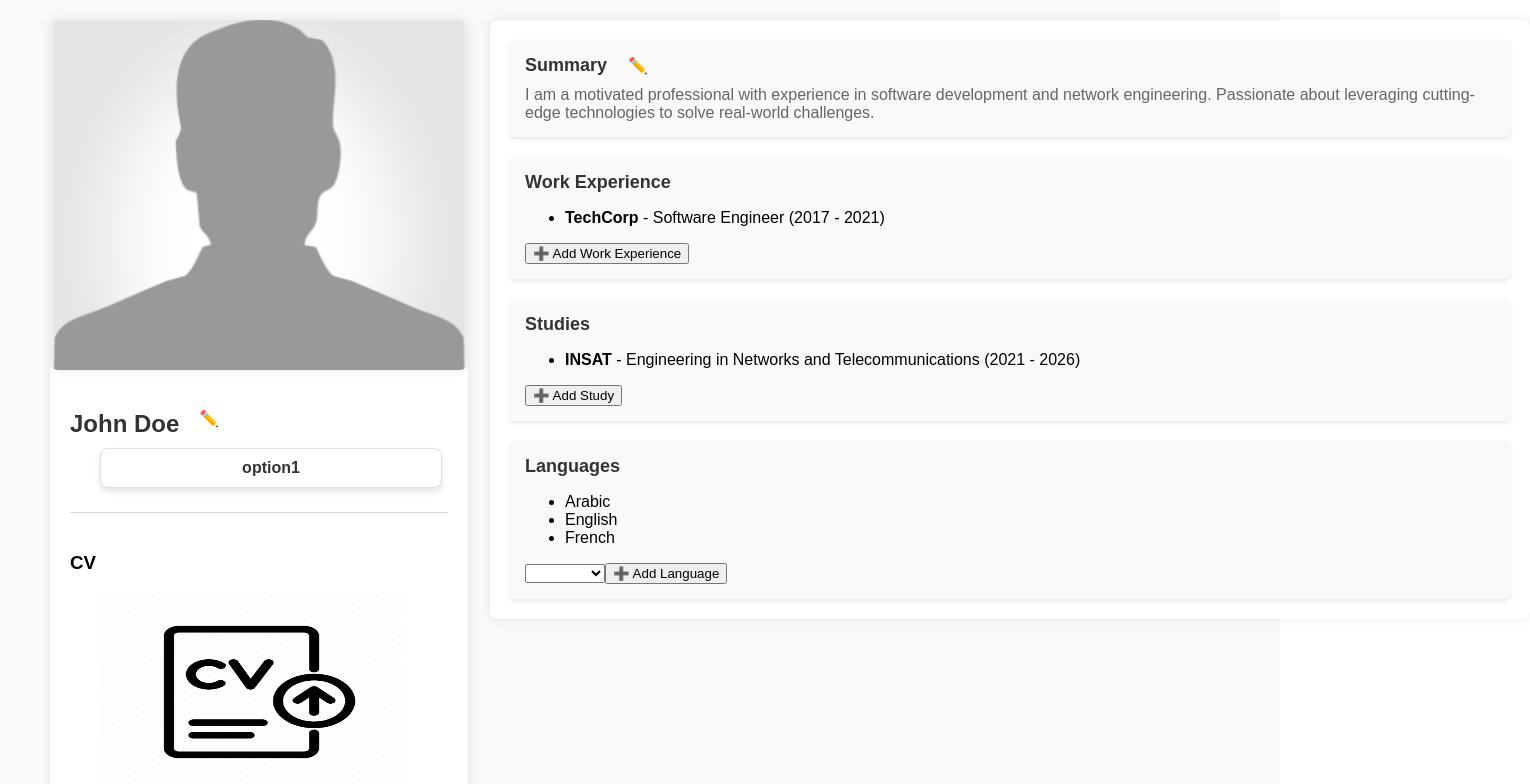
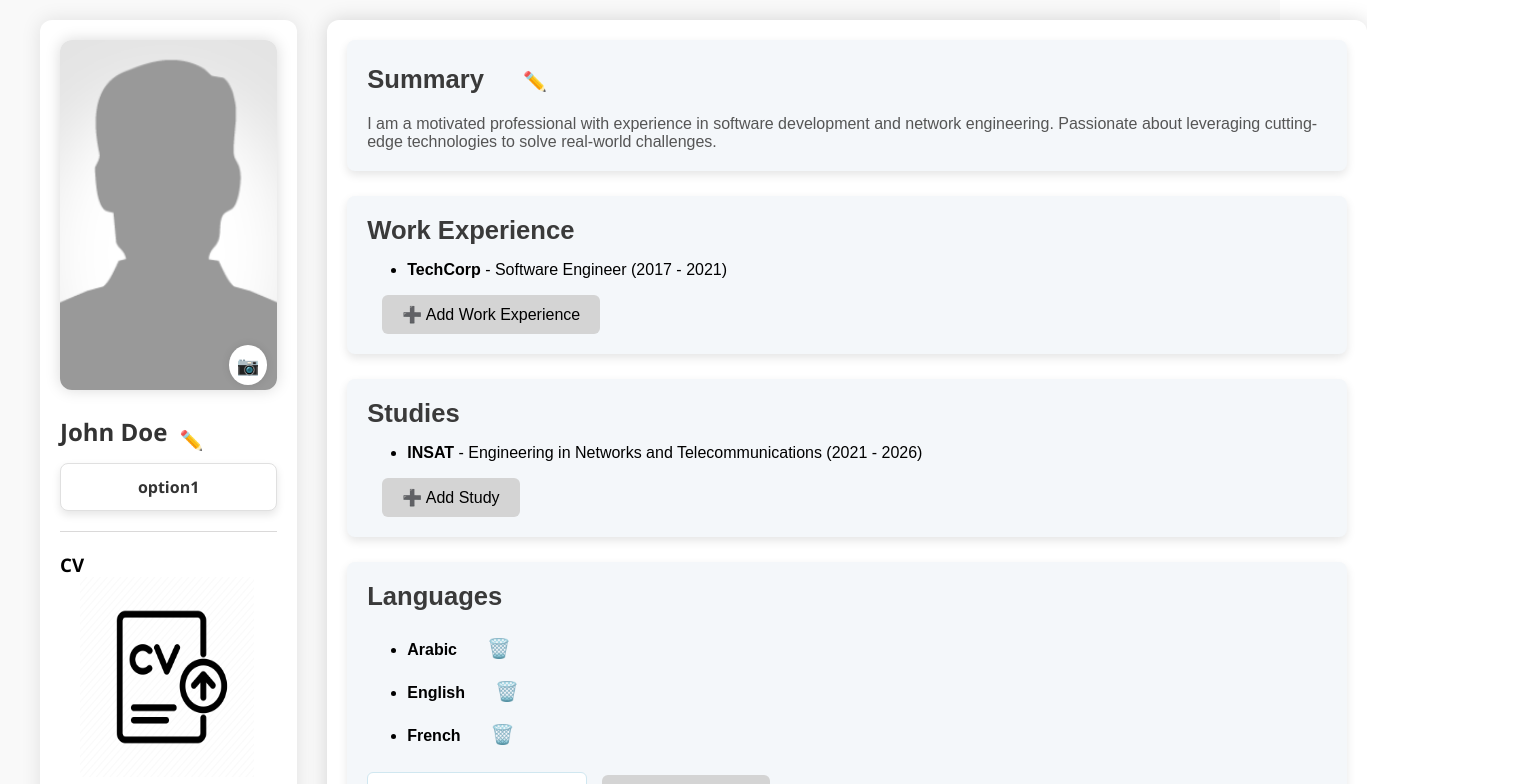
Before and after one commit to mo-hamedaziz/job-fusion-ui, an Angular app: page /profile in a window 1280 px wide. Shown: the top 784 px of the page, 1530 px wide, since content can reach past the window. Built offline with nearby package versions, Linux system fonts and the light colour scheme.

Commit message:
profile service 2

```diff
--- a/src/app/profile/profile-main/profile-main.component.css
+++ b/src/app/profile/profile-main/profile-main.component.css
@@ -1,60 +1,87 @@
+/* Main Content */
 .main-content {
   width: 1000px;
   background-color: #ffffff;
   padding: 20px;
-  box-shadow: 0 0 10px rgba(0, 0, 0, 0.1);
-  border-radius: 8px;
+  box-shadow: 0 0 20px rgba(0, 0, 0, 0.15); /* Enhanced shadow */
+  border-radius: 12px;
   margin-left: 50px;
+  transition: all 0.3s ease-in-out;
 }
 
+/* Hover effect for main content */
+.main-content:hover {
+  box-shadow: 0 0 25px rgba(0, 0, 0, 0.2); /* More prominent shadow on hover */
+}
+
+/* Summary */
 .summary {
   display: flex;
   flex-direction: column;
-  gap: 20px;
+  gap: 25px;
 }
 
+/* Summary Item */
 .summary-item {
-  background-color: #f9f9f9;
-  padding: 15px;
-  border-radius: 5px;
-  box-shadow: 0 2px 4px rgba(0, 0, 0, 0.1);
+  background-color: #f4f7fa; /* Softer background */
+  padding: 20px;
+  border-radius: 8px;
+  box-shadow: 0 4px 10px rgba(0, 0, 0, 0.1); /* Subtle shadow */
+  transition: all 0.3s ease;
 }
 
-.summary-item h3 {
-  margin: 0 0 10px 0;
-  color: #333;
-  font-size: 18px;
+/* Hover effect for summary items */
+.summary-item:hover {
+  box-shadow: 0 6px 15px rgba(0, 0, 0, 0.3);
 }
 
+/* Summary Item Heading */
+.summary-item h3 {
+  margin: 0 0 12px 0;
+  color: #3a3a3a;
+  font-size: 1.6rem;
+  font-weight: bold;
+}
+
+/* Paragraph text */
 .summary-item p {
   margin: 0;
-  color: #666;
+  color: #555;
   white-space: pre-wrap;
+  font-size: 1rem;
 }
 
+/* Add Form */
 .add-form {
   display: flex;
   flex-direction: column;
-  gap: 10px;
-  background-color: #f4f4f4;
-  padding: 15px;
-  border: 1px solid #ccc;
-  border-radius: 5px;
+  gap: 15px;
+  background-color: #e9f5ff; /* Light blue for a calming effect */
+  padding: 20px;
+  border: 1px solid #d0e7f0;
+  border-radius: 8px;
 }
 
 .add-form label {
   display: flex;
   flex-direction: column;
-  font-size: 14px;
+  font-size: 1rem;
   color: #333;
+  font-weight: 600;
 }
 
 .add-form input {
-  border: 1px solid #ccc;
-  border-radius: 4px;
-  padding: 8px;
-  font-size: 14px;
+  border: 1px solid #d0e7f0;
+  border-radius: 6px;
+  padding: 10px;
+  font-size: 1rem;
   margin-top: 5px;
+  transition: all 0.2s ease-in-out;
+}
+
+.add-form input:focus {
+  border-color: #007bff; /* Blue highlight on focus */
+  box-shadow: 0 0 5px rgba(0, 123, 255, 0.5);
 }
 
 .add-form button {
@@ -62,48 +89,129 @@
   background-color: #007bff;
   color: white;
   border: none;
-  padding: 8px 12px;
-  border-radius: 4px;
+  padding: 10px 15px;
+  border-radius: 6px;
   cursor: pointer;
-  font-size: 14px;
+  font-size: 1rem;
+  transition: background-color 0.3s ease;
 }
 
 .add-form button:hover {
-  background-color: #0056b3;
+  background-color: #0056b3; /* Darker blue for hover effect */
 }
 
+/* Edit Button */
 .edit-button {
   background: none;
   border: none;
   cursor: pointer;
-  font-size: 16px;
-  margin-left: 10px;
+  font-size: 1.2rem;
+  margin-left: 12px;
+  color: #007bff;
+  transition: color 0.3s ease;
 }
 
 .edit-button:hover {
-  color: #007bff;
+  color: #0056b3;
 }
 
+/* Edit Textarea */
 .edit-textarea {
   width: 100%;
-  height: 80px;
-  margin: 10px 0;
-  font-size: 16px;
-  padding: 8px;
+  height: 100px;
+  margin: 12px 0;
+  font-size: 1rem;
+  padding: 12px;
   border: 1px solid #ccc;
-  border-radius: 4px;
+  border-radius: 8px;
+  transition: border-color 0.3s ease;
 }
 
+.edit-textarea:focus {
+  border-color: #007bff;
+  box-shadow: 0 0 5px rgba(0, 123, 255, 0.5);
+}
+
+/* Save Button */
 .save-button {
   background-color: #28a745;
   color: white;
   border: none;
-  padding: 8px 12px;
-  border-radius: 4px;
+  padding: 10px 15px;
+  border-radius: 6px;
   cursor: pointer;
-  font-size: 14px;
+  font-size: 1rem;
+  transition: background-color 0.3s ease;
 }
 
 .save-button:hover {
-  background-color: #218838;
+  background-color: #218838; /* Darker green on hover */
 }
+
+/* Add Work Experience & Add Study Button */
+button {
+  background-color: #ff7f50; /* Coral button for action */
+  color: white;
+  border: none;
+  padding: 10px 20px;
+  border-radius: 6px;
+  cursor: pointer;
+  font-size: 1rem;
+  transition: background-color 0.3s ease;
+}
+
+button:hover {
+  background-color: #b387b7; /* Darker coral on hover */
+}
+
+/* Select Dropdown for Languages */
+select {
+  padding: 12px;
+  border-radius: 6px;
+  border: 1px solid #d0e7f0;
+  font-size: 1rem;
+  color: #333;
+  background-color: #ffffff;
+  transition: border-color 0.3s ease;
+}
+
+select:focus {
+  border-color: #007bff;
+  box-shadow: 0 0 5px rgba(0, 123, 255, 0.5);
+}
+
+option {
+  font-size: 1rem;
+  padding: 8px;
+}
+
+/* Language Add Button */
+button {
+  background-color: #d4d4d4;
+  color: black;
+  border: none;
+  padding: 10px 20px;
+  border-radius: 6px;
+  cursor: pointer;
+  font-size: 1rem;
+  margin-left: 15px;
+}
+
+button:hover {
+  background-color: #b387b7;
+}
+
+/* Delete Language Button */
+.delete-language-button {
+  background: none;
+  border: none;
+  cursor: pointer;
+  font-size: 1.2rem;
+  color: #ff4c4c;
+  margin-left: 10px;
+  transition: color 0.3s ease;
+}
+
+.delete-language-button:hover {
+  color: #cc0000; /* Red color on hover */
+}
--- a/src/app/profile/profile-main/profile-main.component.html
+++ b/src/app/profile/profile-main/profile-main.component.html
@@ -59,19 +59,28 @@
     </div>
 
     <!-- Languages Section -->
+    <!-- Languages Section -->
 <div class="summary-item">
   <h3>Languages</h3>
 
   <ul>
-        <li *ngFor="let language of mainData.Languages">{{ language }}</li>
+    <li *ngFor="let language of mainData.Languages">
+      <strong>{{ language }}</strong>
+      <button class="delete-language-button" (click)="deleteLanguage(language)">
+        🗑️
+      </button>
+    </li>
   </ul>
+
   <!-- Languages Dropdown -->
   <div>
     <select [(ngModel)]="selectedLanguage" (change)="onLanguageChange()">
-          <option aria-placeholder="Select new Language" *ngFor="let language of availableLanguages" [value]="language">{{ language }}</option>
+      <option value="" disabled selected>Select another language</option>
+      <option *ngFor="let language of availableLanguages" [value]="language">{{ language }}</option>
     </select>
     <button (click)="addLanguage()">➕ Add Language</button>
   </div>
 </div>
+
   </section>
 </main>
--- a/src/app/profile/profile-main/profile-main.component.ts
+++ b/src/app/profile/profile-main/profile-main.component.ts
@@ -122,4 +122,21 @@ export class ProfileMainComponent {
   onLanguageChange() {
     // Handle any additional actions when the language changes if needed
   }
+  // Delete a language
+deleteLanguage(language: string) {
+  const index = this.mainData.Languages.indexOf(language);
+  if (index !== -1) {
+    this.mainData.Languages.splice(index, 1); // Remove the language from the list
+    // Optionally, notify the server to update the profile with the new languages list
+    this.profileService.deleteLanguage(language).subscribe({
+      next: (response) => {
+        console.log('Language deleted:', response);
+      },
+      error: (err) => {
+        console.error('Error deleting language:', err);
+      },
+    });
+  }
 }
+
+}
--- a/src/app/profile/profile-sidebar/profile-sidebar.component.css
+++ b/src/app/profile/profile-sidebar/profile-sidebar.component.css
@@ -1,188 +1,208 @@
-.user-avatar {
-    text-align: center;
-    margin-bottom: 20px;
-    width: 100%;
+/* General Styles */
+* {
+  box-sizing: border-box;
+  margin: 0;
   padding: 0;
-    margin: 0;
-  }
-  .user-avatar img {
-    width: 100%; /* Fill the width of the aside */
-    height: 350px; /* Fixed height */
-    object-fit: cover; /* Ensure the image scales properly */
-    box-shadow: 0 0 10px rgba(0, 0, 0, 0.1); /* Add a subtle shadow */
-    border-radius: 8px; /* Optional: Add rounded corners */
-    display: block; /* Remove any inline spacing */
+  font-family: 'Segoe UI', Tahoma, Geneva, Verdana, sans-serif;
 }
 
 /* Sidebar */
 .sidebar {
-    width: 90%;
+  width: 100%;
   background-color: #ffffff;
-    padding: 20px; /* Add padding to the sidebar */
-    box-shadow: 0 0 10px rgba(0, 0, 0, 0.1);
-    border-radius: 8px;
-    margin-left: 30px;
+  padding: 20px;
+  box-shadow: 0 0 20px rgba(0, 0, 0, 0.1);
+  border-radius: 12px;
+  margin-left: 20px;
   margin-right: 20px;
-    overflow: hidden; /* Ensure no overflow issues */
+  overflow: hidden;
+  transition: all 0.3s ease-in-out;
 }
 
-  /* Remove padding for the user-avatar container only */
-  .sidebar .user-avatar {
-    margin: -20px -20px 20px -20px; /* Counteract the sidebar padding */
-    width: calc(100% + 40px); /* Expand to fill the full width */
+/* Sidebar Hover Effect */
+.sidebar:hover {
+  box-shadow: 0 4px 20px rgba(0, 0, 0, 0.2);
 }
 
-  /* Rest of the styles */
+/* User Avatar Section */
+.user-avatar {
+  position: relative;
+  text-align: center;
+  margin-bottom: 20px;
+}
+
+.user-avatar img {
+  width: 100%;
+  height: 350px;
+  object-fit: cover;
+  border-radius: 12px;
+  box-shadow: 0 0 15px rgba(0, 0, 0, 0.15);
+}
+
+.change-pic-btn {
+  position: absolute;
+  bottom: 10px;
+  right: 10px;
+  background-color: #ffffff;
+  border-radius: 50%;
+  padding: 8px;
+  cursor: pointer;
+  box-shadow: 0 0 8px rgba(0, 0, 0, 0.1);
+}
+
+.change-pic-btn span {
+  font-size: 18px;
+  color: #007bff;
+}
+
+/* User Info Section */
 .user-info h2 {
-    margin-bottom: 10px;
+  margin-bottom: 15px;
   color: #333;
+  font-size: 1.5rem;
 }
 
 .user-info p {
-    margin: 10px 20px;
+  margin: 10px 0;
   color: #666;
 }
 
-  .user-info button {
+.edit-icon {
+  cursor: pointer;
+  font-size: 1.2rem;
+  color: #007bff;
+  transition: color 0.3s ease;
+}
+
+.edit-icon:hover {
+  color: #0056b3;
+}
+
+/* Edit Inputs and Buttons */
+input {
+  width: 100%;
+  padding: 10px;
+  border: 1px solid #e0e0e0;
+  border-radius: 6px;
+  margin: 10px 0;
+  font-size: 1rem;
+}
+
+button {
   background-color: #007bff;
-    color: white;
+  color: #fff;
+  padding: 10px 20px;
   border: none;
-    padding: 10px 20px;
-    border-radius: 5px;
+  border-radius: 6px;
   cursor: pointer;
-    margin-top: 10px;
+  transition: background-color 0.3s ease;
+}
+
+button:hover {
+  background-color: #0056b3;
 }
 
 /* CV Section */
+/* Ensure the parent container is a flexbox */
 .cv-section {
-  margin-top: 30px;
-  text-align: left; /* Center align the content */
+  display: block; /* Default behavior for content, no global centering */
 }
 
-/* Image preview */
-.cv-image-preview img{
-  width: 80%; /* Full width */
-  height: 200px;
-  margin-bottom: 0px;
-  margin-left: 30px;
-}
-
-/* Upload button */
+/* Center the button specifically */
 .cv-upload-button {
   background-color: #28a745;
   color: white;
   border: none;
   padding: 10px 20px;
-  border-radius: 5px;
+  border-radius: 6px;
   cursor: pointer;
+  font-size: 1rem;
   display: inline-block;
-  font-size: 14px;
+  text-decoration: none;
   text-align: center;
-  margin-top: 0px;
-  text-decoration: none;
-  margin-left: 100px;
+  margin-top: 15px;
+  margin-left: 80px;
+  margin-right: auto; /* This centers the button */
 }
 
-.cv-upload-button:hover {
-  background-color: #218838; /* Darker green on hover */
+/* Ensuring the image preview is set */
+.cv-image-preview img {
+  width: 80%;
+  height: 200px;
+  /*margin-bottom: 15px;*/
+  margin-left: 20px;
 }
 
-/* Upload icon */
+/* Hover effect for button */
+.cv-upload-button:hover {
+  background-color: #218838;
+}
+
+/* Icon next to the upload button */
 .cv-upload-button .upload-icon {
-  margin-right: 5px; /* Add space between icon and text */
+  margin-right: 8px;
   font-size: 16px;
 }
 
 
-  .information {
-    margin-top: 40px;
-  }
-
+/* Information Section */
 .information h3 {
-    margin-bottom: 20px;
   color: #333;
+  font-size: 1.4rem;
 }
 
 .information p {
-    margin: 5px 0;
   color: #666;
 }
 
 .information h4 {
   margin-top: 25px;
   color: #333;
+  font-size: 1.2rem;
 }
 
-/* Add thin line between sections */
-.sidebar > .user-info,
-.sidebar > .cv-section,
-.sidebar > .information {
-    border-top: 1.5px solid #dad9d9; /* Thin line */
-    padding-top: 20px; /* Add space above the content */
-    margin-top: 20px; /* Add space below the line */
+.section-divider {
+  border-top: 1px solid #dad9d9;
+  margin: 20px 0;
 }
 
-/* Specific adjustments to prevent the first section from having extra space */
-.sidebar > .user-info {
-    border-top: none; /* Remove top border for the first section */
-    margin-top: 0;
-    padding-top: 0;
-}
-
-.information h4 {
-  border-top: 1.5px solid #dad9d9; /* Thin line */
-  padding-top: 20px; /* Add space above the content */
-  margin-top: 20px; /* Add space below the line */
-}
-/* Thin line divider between items */
-.section-divider {
-  border-top: 1.5px solid #dad9d9; /* Thin gray line */
-  margin: 10px 0; /* Space above and below the line */
-}
-/* Highlighted text */
-
-/* Highlighted text with dropdown */
-.highlighted-text.dropdown {
-  margin-left: 30px;
-  position: relative;
-  display: inline-block;
-  cursor: pointer;
-}
-
-/* Highlighted text with dropdown */
+/* Dropdown Menu */
 .highlighted-text.dropdown {
   position: relative;
-  display: inline-block;
-  cursor: pointer;
-  width: 300px; /* Fixed width for the dropdown container */
+  width: 100%;
+  margin-bottom: 15px;
 }
 
 .highlighted-text .selected-option {
-  text-align: center; /* Center the text horizontally */
-  font-weight: bold;
-  font-size: 16px;
-  background-color: #ffffff;
+  display: flex;
+  align-items: center;
+  justify-content: center;
+  padding: 12px 20px;
+  background-color: #fff;
   color: #333;
-  padding: 10px 20px;
   border-radius: 8px;
-  box-shadow: 0 4px 6px rgba(0, 0, 0, 0.1);
   border: 1px solid #e0e0e0;
-  width: 100%; /* Take full width of the parent container */
-  white-space: nowrap; /* Prevent text from wrapping */
-  overflow: hidden; /* Hide overflow text */
-  text-overflow: ellipsis; /* Add ellipsis for overflow text */
+  cursor: pointer;
+  box-shadow: 0 4px 8px rgba(0, 0, 0, 0.1);
+  font-size: 1rem;
+  font-weight: 600;
+  width: 100%;
+  white-space: nowrap;
+  overflow: hidden;
+  text-overflow: ellipsis;
 }
+
 
 .highlighted-text .dropdown-options {
   position: absolute;
   top: 100%;
   left: 0;
-  width: 100%; /* Match the width of the parent container */
+  width: 100%;
   background-color: #ffffff;
   border: 1px solid #e0e0e0;
   border-radius: 8px;
-  box-shadow: 0 4px 6px rgba(0, 0, 0, 0.1);
-  z-index: 1;
+  box-shadow: 0 4px 8px rgba(0, 0, 0, 0.1);
+  z-index: 10;
   margin-top: 5px;
 }
 
@@ -190,88 +210,53 @@
   padding: 10px 20px;
   list-style: none;
   color: #333;
-  font-size: 14px;
+  font-size: 1rem;
   cursor: pointer;
-  text-align: center; /* Center the text in dropdown options */
+  text-align: center;
 }
 
 .highlighted-text .dropdown-options li:hover {
   background-color: #f4f4f4;
 }
-/* Username container */
+
+/* Username Section */
 .username-container {
   display: flex;
   align-items: center;
-  gap: 10px; /* Space between username and edit icon */
+  gap: 12px;
 }
 
-/* Edit icon */
-.edit-icon {
-  cursor: pointer;
-  font-size: 16px;
-  color: #007bff; /* Blue color for the icon */
+.edit-username {
+  display: flex;
+  gap: 12px;
+  margin-top: 15px;
+}
+
+.edit-username input {
+  padding: 10px;
+  border: 1px solid #e0e0e0;
+  border-radius: 6px;
+  width: 80%;
+}
+
+.edit-username button {
+  background-color: #28a745;
+  color: white;
+  padding: 8px 15px;
+  border-radius: 6px;
+  font-size: 1rem;
+}
+
+.edit-username button:hover {
+  background-color: #218838;
+}
+
+/* Hover Effects */
+button:hover,
+.cv-upload-button:hover {
+  background-color: #0056b3;
 }
 
 .edit-icon:hover {
-  color: #0056b3; /* Darker blue on hover */
+  color: #0056b3;
 }
-
-/* Edit username input and button */
-.edit-username {
-  display: flex;
-  align-items: center;
-  gap: 10px;
-  margin-top: 10px;
-}
-
-.edit-username input {
-  padding: 8px;
-  border: 1px solid #e0e0e0;
-  border-radius: 5px;
-  font-size: 14px;
-  width: 200px; /* Adjust width as needed */
-}
-
-.edit-username button {
-  background-color: #28a745; /* Green color for the save button */
-  color: white;
-  border: none;
-  padding: 8px 12px;
-  border-radius: 5px;
-  cursor: pointer;
-  font-size: 14px;
-}
-
-.edit-username button:hover {
-  background-color: #218838; /* Darker green on hover */
-}
-
-/* Add this to your profile-sidebar.component.css */
-input {
-  width: 90%;
-  padding: 0.5rem;
-  margin-top: 0.2rem;
-  margin-bottom: 0.5rem;
-  border: 1px solid #ccc;
-  border-radius: 4px;
-}
-
-button {
-  margin-top: 1rem;
-  padding: 0.5rem 1rem;
-  background-color: #007bff;
-  color: white;
-  border: none;
-  border-radius: 4px;
-  cursor: pointer;
-}
-
-button:hover {
-  background-color: #0056b3;
-}
-
-.edit-icon {
-  cursor: pointer;
-  margin-left: 10px;
-  font-size: 1rem;
-}
--- a/src/app/profile/profile-sidebar/profile-sidebar.component.html
+++ b/src/app/profile/profile-sidebar/profile-sidebar.component.html
@@ -1,7 +1,20 @@
 <aside class="sidebar">
   <!-- User Avatar Section -->
   <div class="user-avatar">
-    <img src="../../../assets/default.png" alt="User Avatar" />
+    <img [src]="profilePicture" alt="User Avatar" />
+
+    <!-- Small Icon Button to Change Profile Picture -->
+    <label for="profile-pic-upload" class="change-pic-btn">
+      <span>📷</span>
+    </label>
+
+    <input
+      type="file"
+      id="profile-pic-upload"
+      (change)="onFileSelected($event)"
+      accept="image/*"
+      hidden
+    />
   </div>
 
   <!-- User Info Section -->
@@ -30,6 +43,9 @@
     </div>
   </div>
 
+  <!-- Divider Line -->
+  <div class="section-divider"></div>
+
   <!-- CV Section -->
   <div class="cv-section">
     <h3>CV</h3>
@@ -41,6 +57,9 @@
       <span class="upload-icon">⬆</span> Upload File
     </label>
   </div>
+
+  <!-- Divider Line -->
+  <div class="section-divider"></div>
 
   <!-- Information Section -->
   <div class="information">
@@ -65,6 +84,8 @@
       </p>
       <button (click)="updateInfo()">Save</button>
     </div>
+    <div class="section-divider"></div>
+
     <h4>
       Address
       <span class="edit-icon" (click)="toggleEditAddress()">✏️</span>
--- a/src/app/profile/profile-sidebar/profile-sidebar.component.ts
+++ b/src/app/profile/profile-sidebar/profile-sidebar.component.ts
@@ -110,4 +110,26 @@ export class ProfileSidebarComponent {
       );
     }
   }
+
+
+  profilePicture: string = '../../../assets/default.png'; // Default image
+
+  onFileSelected(event: Event) {
+    const fileInput = event.target as HTMLInputElement;
+    if (fileInput.files && fileInput.files[0]) {
+      const file = fileInput.files[0];
+      const reader = new FileReader();
+
+      reader.onload = (e) => {
+        this.profilePicture = e.target?.result as string; // Update preview
+        this.profileService.updateProfilePicture(this.profilePicture).subscribe({
+          next: (response) => console.log('Profile picture updated:', response),
+          error: (error) => console.error('Update failed:', error),
+        });
+      };
+
+      reader.readAsDataURL(file);
+    }
+  }
+
 }
--- a/src/app/profile/service/profile.service.ts
+++ b/src/app/profile/service/profile.service.ts
@@ -7,6 +7,8 @@ import { of } from 'rxjs';
   providedIn: 'root',
 })
 export class ProfileService {
+
+
   // Uncomment for real backend
   // private apiUrl = 'http://your-api-url/profile/update';
 
@@ -52,14 +54,98 @@ export class ProfileService {
     // Uncomment for real backend
     // return this.http.post(`${this.apiUrl}/studies`, newStudy);
   }
+
   // Add language to profile
   addLanguage(language: string) {
-    console.log('Mock API Call - Adding study:', language);
+    console.log('Mock API Call - Adding language:', language);
     return of({
       status: 'success',
       message: 'Language added successfully',
       data: language,
     });
-    //return this.http.post(`${this.apiUrl}/profile/languages`, { language });
+    // Uncomment for real backend
+    // return this.http.post(`${this.apiUrl}/profile/languages`, { language });
   }
+
+  // Delete language from profile
+  deleteLanguage(language: string) {
+    console.log('Mock API Call - Deleting language:', language);
+    return of({
+      status: 'success',
+      message: `Language ${language} deleted successfully`,
+      data: language,
+    });
+    // Uncomment for real backend
+    // return this.http.delete(`${this.apiUrl}/profile/languages/${language}`);
+  }
+
+  updateProfilePicture(imageUrl: string) {
+    const updateData = { profilePicture: imageUrl };
+
+    console.log('Mock API Call - Updating profile picture:', updateData);
+    return of({
+      status: 'success',
+      message: 'Profile picture updated successfully!',
+      data: updateData,
+    });
+
+    // Uncomment for real backend
+    // return this.http.patch(this.apiUrl, updateData);
+  }
+
+  /*
+  // Uncomment for real backend
+  // private apiUrl = 'http://your-api-url/profile';
+
+  // Uncomment for real backend
+  // constructor(private http: HttpClient) { }
+  constructor() {}
+
+  // Mock method to fetch user profile
+  getProfile() {
+    // Mock implementation
+    console.log('Mock API Call - Fetching user profile');
+    return of({
+      sidebar: {
+        username: 'John Doe',
+        selectedOption: 'option1',
+        info: {
+          birthdate: '01-01-1990',
+          email: 'johndoe@example.com',
+          nationality: 'American',
+        },
+        address: {
+          country: 'USA',
+          region: 'California',
+          phone: '123-456-7890',
+        },
+      },
+      main: {
+        Summary:
+          'I am a motivated professional with experience in software development and network engineering. Passionate about leveraging cutting-edge technologies to solve real-world challenges.',
+        WorkExperiences: [
+          {
+            company: 'TechCorp',
+            role: 'Software Engineer',
+            start: '2017',
+            end: '2021',
+          },
+        ],
+        Studies: [
+          {
+            institution: 'INSAT',
+            degree: 'Engineering in Networks and Telecommunications',
+            from: '2021',
+            to: '2026',
+          },
+        ],
+        Languages: ['Arabic', 'English', 'French'],
+      },
+    });
+
+    // Uncomment for real backend
+    // return this.http.get(`${this.apiUrl}`);
+  }
+
+  */
 }
```
Also changed, not shown: src/app/profile/profile/profile.component.ts (+25 -2 lines). Lines whose indentation alone changed are shown as unchanged.
